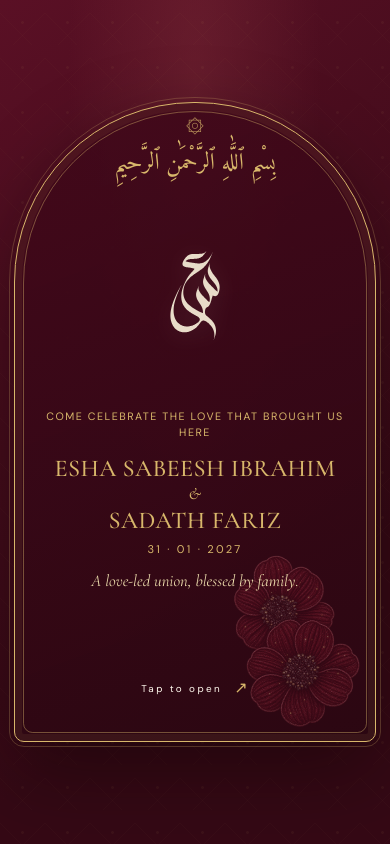
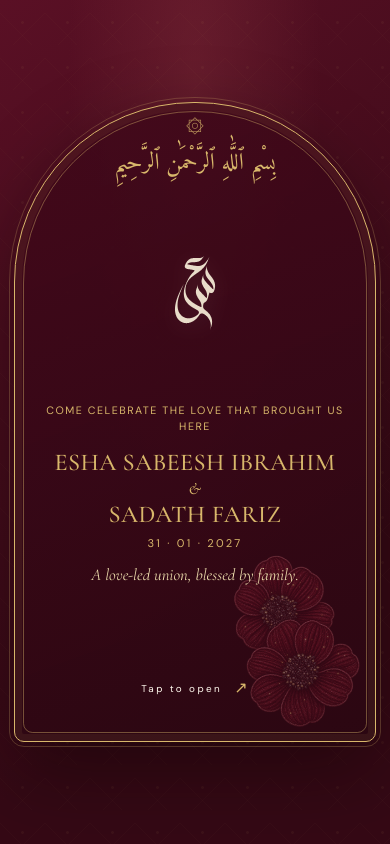
Before and after one commit to sadathfrs-glitch/esha-sadath-invitation, a plain HTML site: page index.html in a window 390 px wide. Shown: the top 844 px of the page. Drawn offline with nearby package versions, Linux system fonts and the light colour scheme.

Commit message:
Set ribbon emblem to a subtle size

```diff
--- a/index.html
+++ b/index.html
@@ -299,14 +299,14 @@
       .closing-flower { right:-118px; bottom:-42px; width:clamp(200px,56vw,232px); opacity:.34; }
     }
 
-    .cover-logo { position:relative; z-index:1; display:block; flex:none; width:clamp(58px,15vw,78px); height:clamp(96px,14vh,118px); object-fit:contain; margin:0 auto; filter:drop-shadow(0 4px 12px rgba(232,220,201,.12)); }
+    .cover-logo { position:relative; z-index:1; display:block; flex:none; width:clamp(54px,13vw,68px); height:clamp(88px,12vh,104px); object-fit:contain; margin:0 auto; filter:drop-shadow(0 4px 12px rgba(232,220,201,.12)); }
     .cover-copy { width:100%; }
     .cover-kicker { display:block; max-width:100%; font-size:.7rem; line-height:1.55; letter-spacing:.17em; }
     .cover-names { margin:17px 0 8px; font-size:clamp(1.35rem,6vw,1.85rem); line-height:1.12; }
     .cover-date { margin-top:16px; font-size:.74rem; letter-spacing:.24em; }
     .cover-tagline { max-width:330px; margin:17px auto 0; font-size:1.12rem; line-height:1.4; }
     @media (max-width:560px) {
-      .cover-logo { width:58px; height:94px; margin:0 auto; }
+      .cover-logo { width:48px; height:78px; margin:0 auto; }
       .cover-copy { width:100%; }
       .cover-kicker { font-size:.67rem; line-height:1.5; letter-spacing:.14em; }
       .cover-names { margin:15px 0 7px; font-size:clamp(1.3rem,6.2vw,1.65rem); line-height:1.12; }
```
